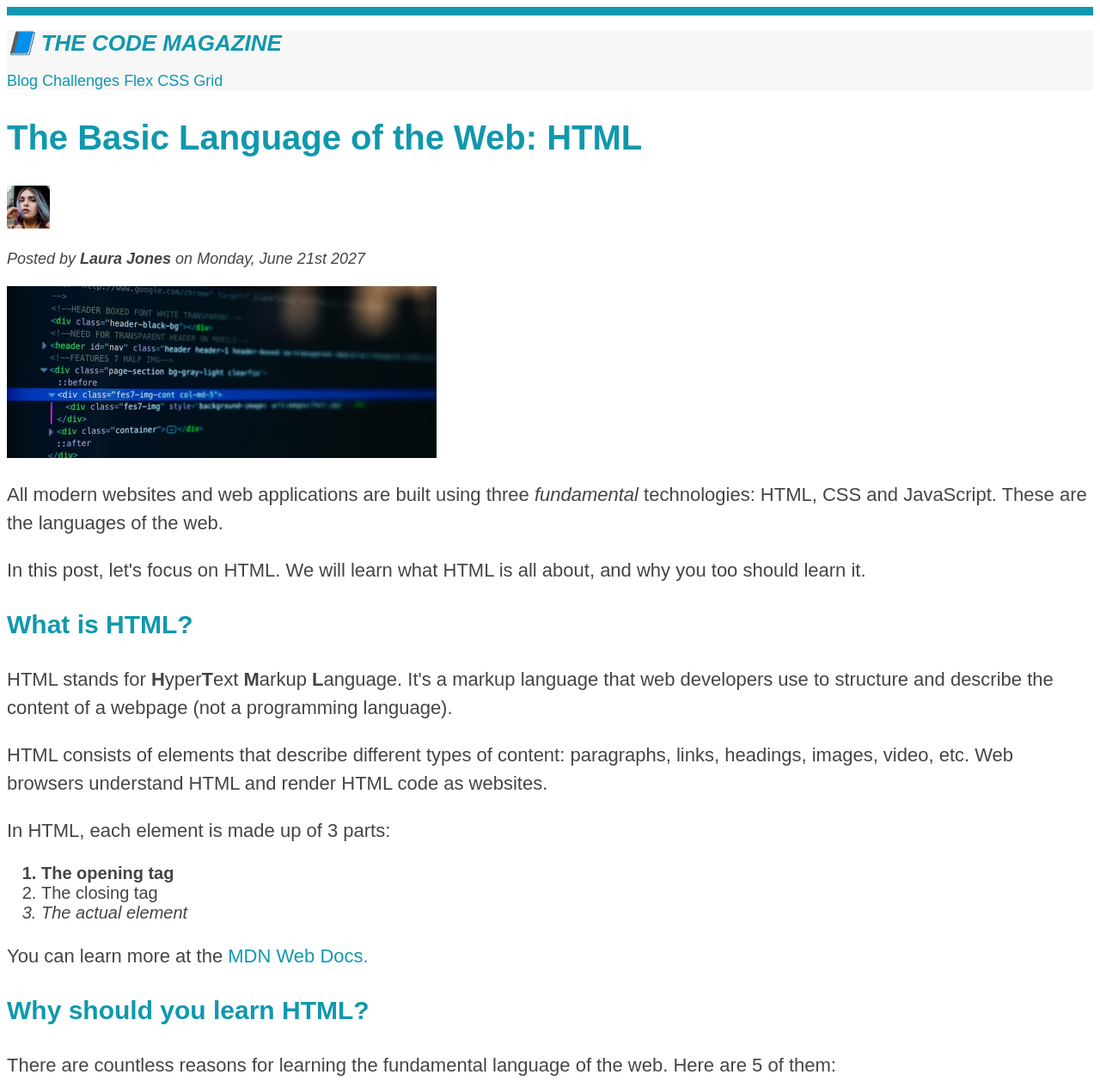
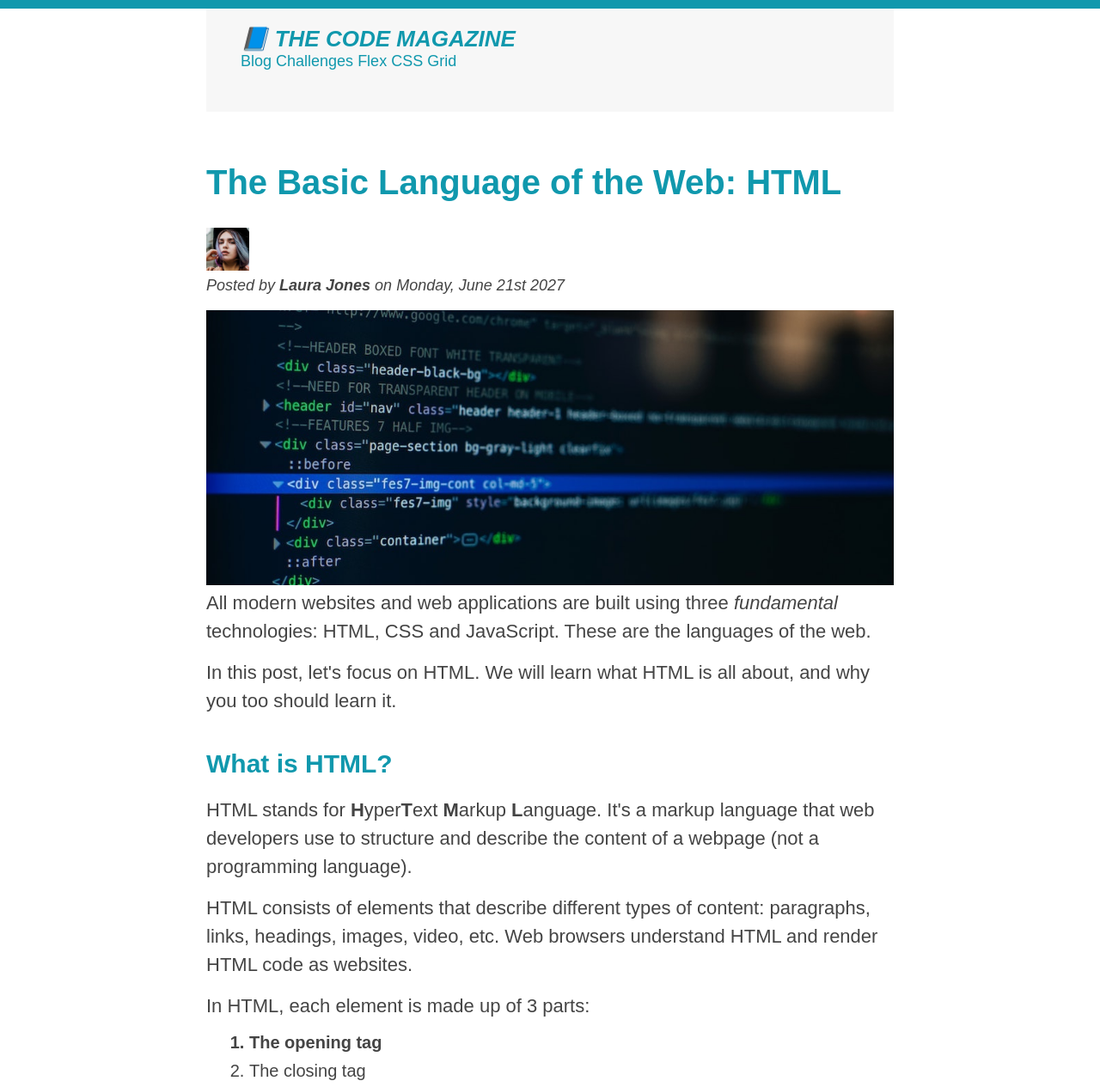
Before and after one commit to JoseManuelGzz/Build-Responsive-Real-World-Websites-With-HTML-and-CSS, a plain HTML site: page 03-CSS-Fundamentals/index.html in a window 1280 px wide. Shown: the top 1265 px of the page at 86% size. Drawn offline with Linux system fonts and the light colour scheme.

Commit message:
CSS Fundamentals Challenge 2

```diff
--- a/03-CSS-Fundamentals/article-style.css
+++ b/03-CSS-Fundamentals/article-style.css
@@ -1,3 +1,7 @@
+* {
+  margin: 0;
+  padding: 0;
+}
 body {
   font-family: sans-serif;
   line-height: 1.4;
@@ -5,6 +9,8 @@ body {
 
 .product {
   border: 4px solid black;
+  width: 825px;
+  margin: 50px auto;
 }
 
 .product-title {
@@ -12,6 +18,7 @@ body {
   font-size: 22px;
   text-transform: uppercase;
   background-color: #f7f7f7;
+  padding: 15px;
 }
 
 .price {
@@ -23,6 +30,7 @@ body {
   text-transform: uppercase;
   font-weight: bold;
   color: #777;
+  margin-bottom: 20px;
 }
 
 .more-info:link,
@@ -38,10 +46,17 @@ body {
 .details-title {
   text-transform: uppercase;
   font-size: 16px;
+  margin-bottom: 15px;
+  margin-top: 30px;
 }
 
 .details-list {
   list-style: square;
+  margin-left: 20px;
+}
+
+.details-list li {
+  margin-bottom: 10px;
 }
 
 .add-cart {
@@ -51,9 +66,12 @@ body {
   font-size: 20px;
   text-transform: uppercase;
   cursor: pointer;
+  padding: 15px;
+  width: 100%;
 }
 
 .add-cart:hover {
   color: #000;
   background-color: #fff;
+  border-top: 4px #000;
 }
--- a/03-CSS-Fundamentals/index.html
+++ b/03-CSS-Fundamentals/index.html
@@ -8,6 +8,7 @@
     <title>The Basic Language of the Web: HTML</title>
   </head>
   <body>
+    <div class="container">
       <header class="main-header">
         <h1>📘 The Code Magazine</h1>
 
@@ -20,7 +21,7 @@
       </header>
 
       <article>
-      <header>
+        <header class="post-header">
           <h2>The Basic Language of the Web: HTML</h2>
 
           <img
@@ -39,6 +40,7 @@
             alt="HTML code on a screen"
             width="500"
             height="200"
+            class="post-img"
           />
         </header>
 
@@ -49,8 +51,8 @@
           web.
         </p>
         <p>
-        In this post, let's focus on HTML. We will learn what HTML is all about,
-        and why you too should learn it.
+          In this post, let's focus on HTML. We will learn what HTML is all
+          about, and why you too should learn it.
         </p>
 
         <h3>What is HTML?</h3>
@@ -62,8 +64,8 @@
         </p>
         <p>
           HTML consists of elements that describe different types of content:
-        paragraphs, links, headings, images, video, etc. Web browsers understand
-        HTML and render HTML code as websites.
+          paragraphs, links, headings, images, video, etc. Web browsers
+          understand HTML and render HTML code as websites.
         </p>
         <p>In HTML, each element is made up of 3 parts:</p>
 
@@ -85,8 +87,8 @@
         <h3>Why should you learn HTML?</h3>
 
         <p>
-        There are countless reasons for learning the fundamental language of the
-        web. Here are 5 of them:
+          There are countless reasons for learning the fundamental language of
+          the web. Here are 5 of them:
         </p>
         <ul>
           <li class="first-li">
@@ -144,5 +146,6 @@
           Copyright &copy; 2027 by The Code Magazine.
         </p>
       </footer>
+    </div>
   </body>
 </html>
--- a/03-CSS-Fundamentals/style.css
+++ b/03-CSS-Fundamentals/style.css
@@ -1,11 +1,50 @@
 * {
   /* border-top: 10px solid #1098ad; */
+  margin: 0;
+  padding: 0;
 }
 
 body {
   color: #444;
   font-family: sans-serif;
   border-top: 10px solid #1098ad;
+}
+
+.container {
+  width: 800px;
+  /* margin-left: auto;
+  margin-right: auto; */
+  margin: 0 auto;
+}
+
+.main-header {
+  background-color: #f7f7f7;
+  /* padding: 20px;
+  padding-left: 40px;
+  padding-right: 40px; */
+  padding: 20px 40px;
+  margin-bottom: 60px;
+  height: 80px;
+}
+
+aside {
+  background-color: #f7f7f7;
+  border-top: 5px solid #1098ad;
+  border-bottom: 5px solid #1098ad;
+  padding: 50px 0;
+  width: 500px;
+}
+
+nav {
+  font-size: 18px;
+}
+
+article {
+  margin-bottom: 60px;
+}
+
+post-header {
+  margin-bottom: 40px;
 }
 
 h1,
@@ -22,10 +61,13 @@ h1 {
 
 h2 {
   font-size: 40px;
+  margin-bottom: 30px;
 }
 
 h3 {
   font-size: 30px;
+  margin-bottom: 20px;
+  margin-top: 40px;
 }
 
 h4 {
@@ -37,10 +79,22 @@ h4 {
 p {
   font-size: 22px;
   line-height: 1.5;
+  margin-bottom: 15px;
+}
+
+ul,
+ol {
+  margin-left: 50px;
+  margin-bottom: 20px;
 }
 
 li {
   font-size: 20px;
+  margin-bottom: 10px;
+}
+
+li:last-child {
+  margin-bottom: 0;
 }
 
 /* footer p {
@@ -67,16 +121,6 @@ li {
 
 .related {
   list-style: none;
-}
-
-.main-header {
-  background-color: #f7f7f7;
-}
-
-aside {
-  background-color: #f7f7f7;
-  border-top: 5px solid #1098ad;
-  border-bottom: 5px solid #1098ad;
 }
 
 /* .first-li {
@@ -138,6 +182,7 @@ footer p {
   color: green !important;
 } */
 
-nav {
-  font-size: 18px;
+.post-img {
+  width: 100%;
+  height: auto;
 }
```
Lines whose indentation alone changed are shown as unchanged.
